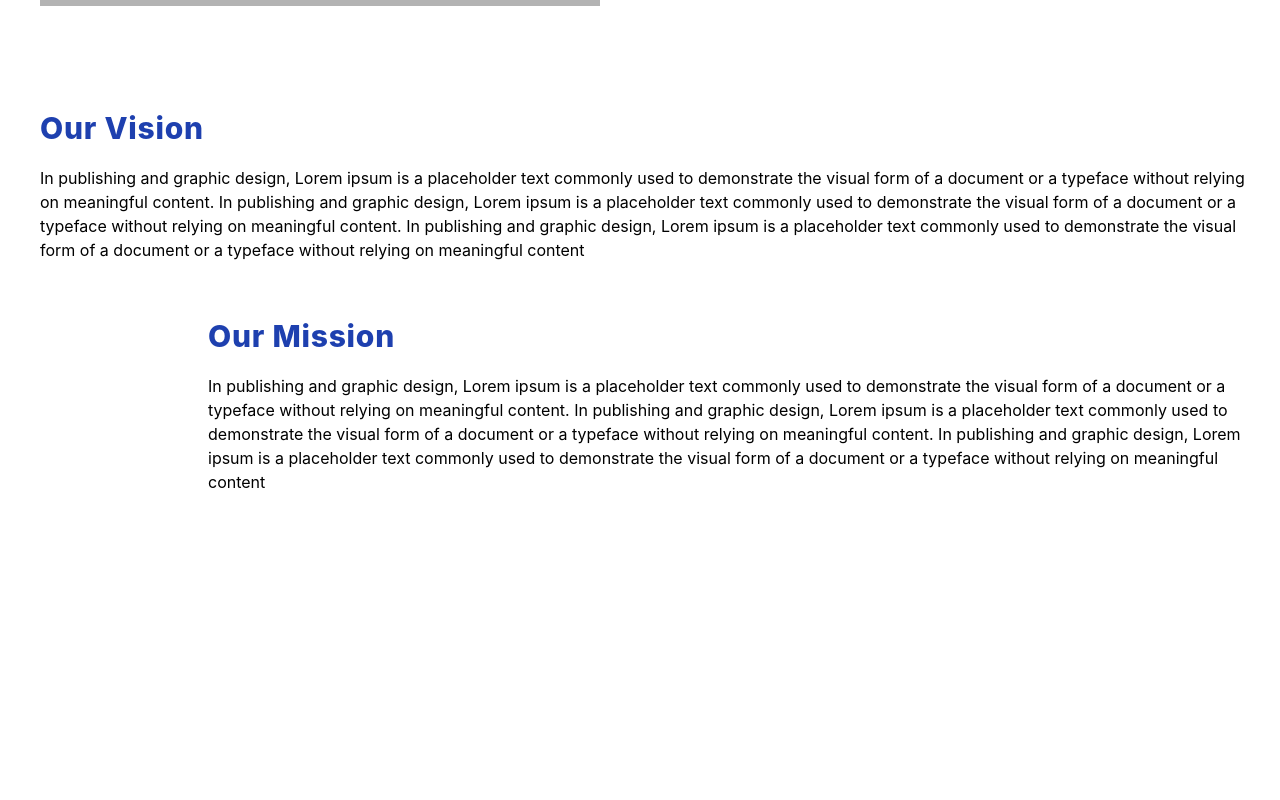
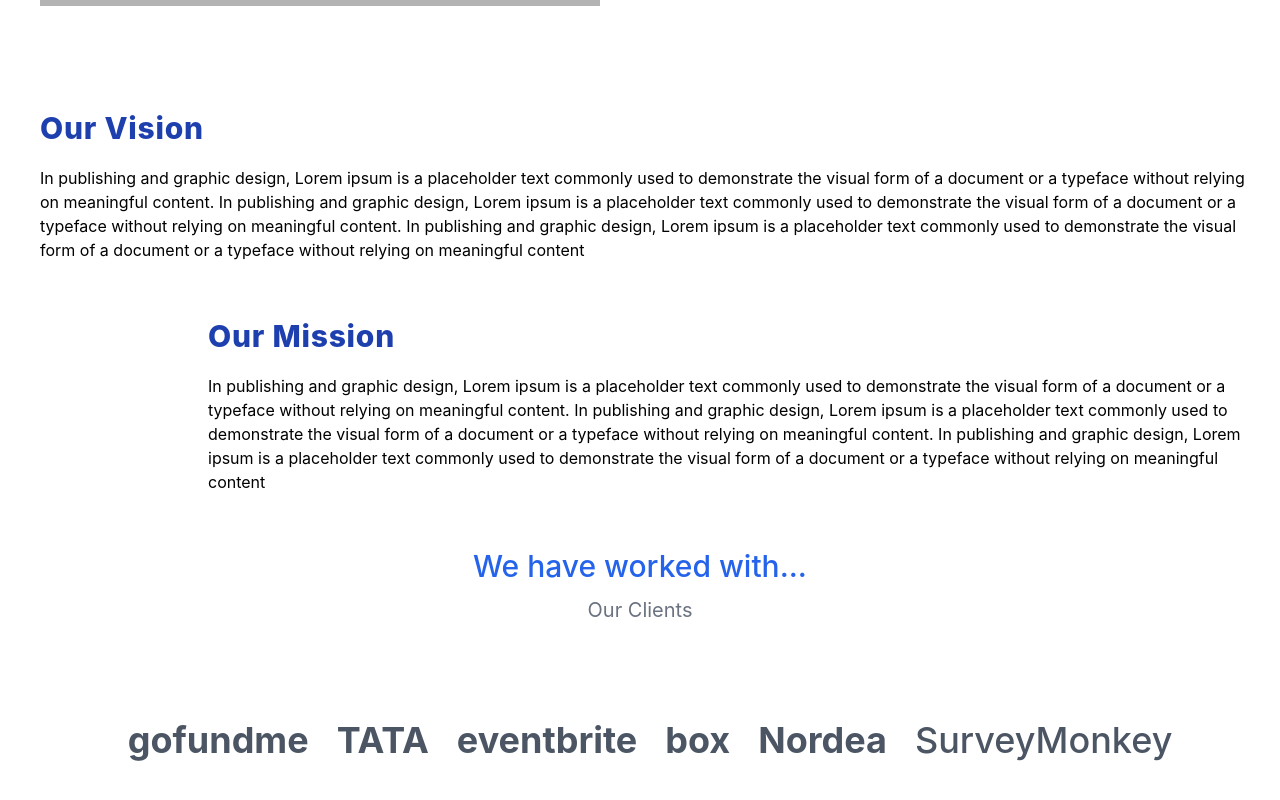
Before and after one commit to A4OnE/sirg, a Next.js app: page /About in a window 1280 px wide. Shown: the part 374-1174 px from the top of the page. Before the commit the page ends 884 px from the top, so only its background shows below. Built offline with nearby package versions, Linux system fonts and the light colour scheme.

Commit message:
completed ourClientstask

```diff
--- a/components/Cards/ProjectsHomeCard.jsx
+++ b/components/Cards/ProjectsHomeCard.jsx
@@ -68,7 +68,7 @@
               return (
                 <div
                   key={i}
-                  className="h-fit  w-fit   flex flex-col items-start 	"
+                  className="h-fit  w-fit    flex flex-col items-start 	"
                 >
                   <div className="  text-lg	capitalize font-semibold">
                     {val.title}
--- /dev/null
+++ b/components/Ourclients/OurClients.jsx
@@ -0,0 +1,62 @@
+import React, { Component } from "react";
+
+export class OurClients extends Component {
+  constructor(props) {
+    super(props);
+    this.state = {
+      head: [{ title: "We have worked with...", data: "our clients" }],
+      body: [
+        { name: "gofundme", icon: "", width: "20%" },
+        { name: "TATA", icon: "", width: "10%" },
+        { name: "eventbrite", width: "20%" },
+        { name: "box", width: "10%" },
+        { name: "Nordea", width: "20%" },
+        {
+          name: "SurveyMonkey",
+          icon: "",
+          width: "20%",
+          fontWeight: "font-normal",
+        },
+      ],
+    };
+  }
+  render() {
+    return (
+      <div
+        className="h-96  w-full  flex   flex-col justify-center  items-center
+      "
+      >
+        {this.state.head.map((val, i) => {
+          return (
+            <div
+              key={i}
+              className=" w-3/5 h-fit  flex flex-col justify-end items-center     "
+            >
+              <div className="text-3xl text-blue-600 font-medium ">
+                {" "}
+                {val.title}
+              </div>
+              <div className="text-gray-500 mt-3 capitalize text-xl">{val.data}</div>
+            </div>
+          );
+        })}
+        <div className="flex  flex-row  flex-wrap h-48 m-5  justify-evenly items-center">
+          {this.state.body.map((val, i) => {
+            return (
+              <div
+                key={i}
+                width={val.width}
+                className={`text-4xl ml-5 text-gray-600 w-fit
+                p-1 ${i === 5 ? "font-medium" : "font-bold"}`}
+              >
+                {val.name}
+              </div>
+            );
+          })}
+        </div>
+      </div>
+    );
+  }
+}
+
+export default OurClients;
--- a/pages/About.jsx
+++ b/pages/About.jsx
@@ -2,6 +2,7 @@
 import Link from "next/link";
 import PageTemplate from "../components/Templates/PageTemplate";
 import React, { useState } from "react";
+import OurClients from "../components/Ourclients/OurClients";
 
 function About() {
   const [Data, setData] = useState([
@@ -69,6 +70,7 @@
           }
         </div>
       {/* </PageTemplate> */}
+      <OurClients/>
     </div>
   );
 }
```
